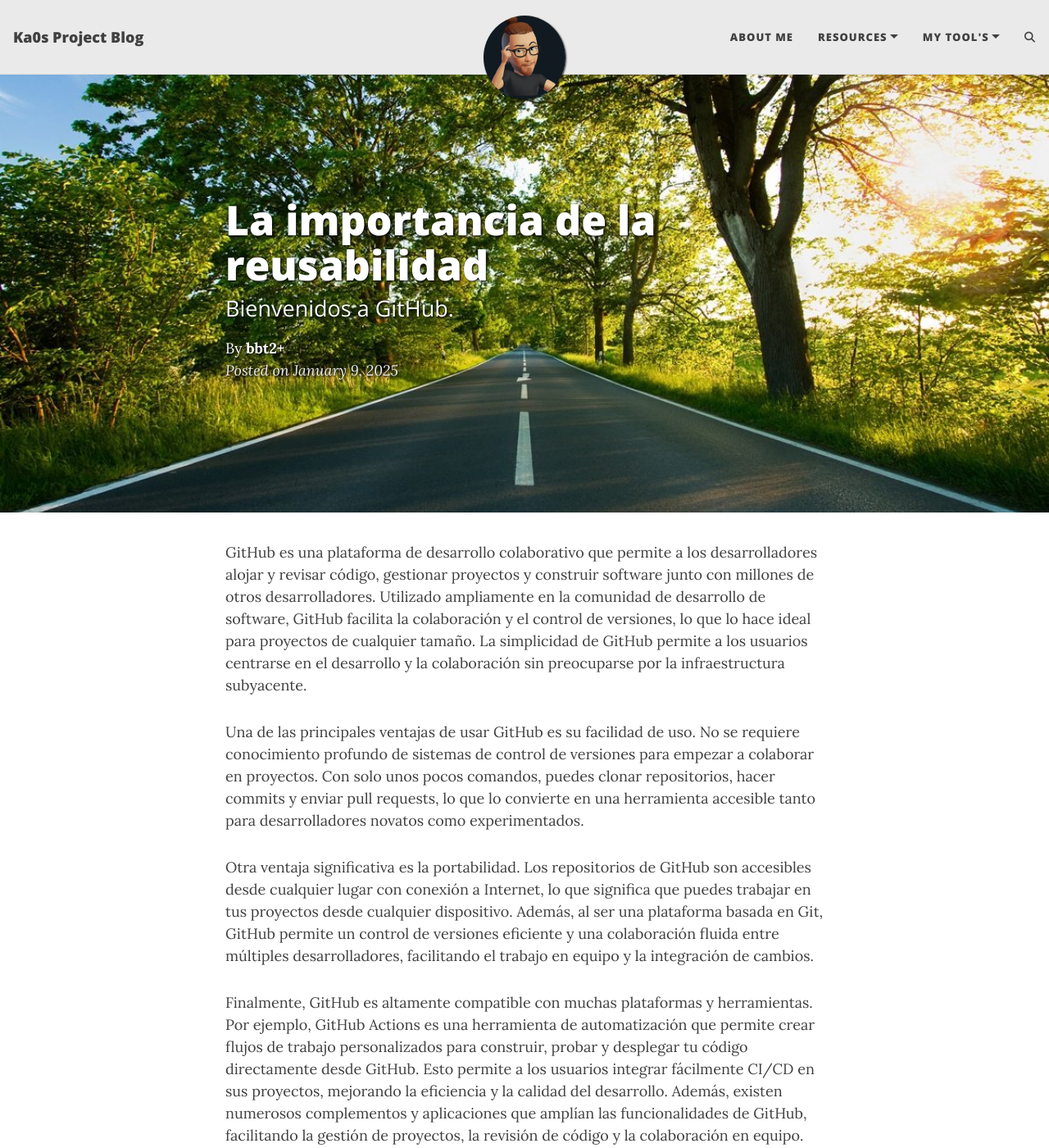
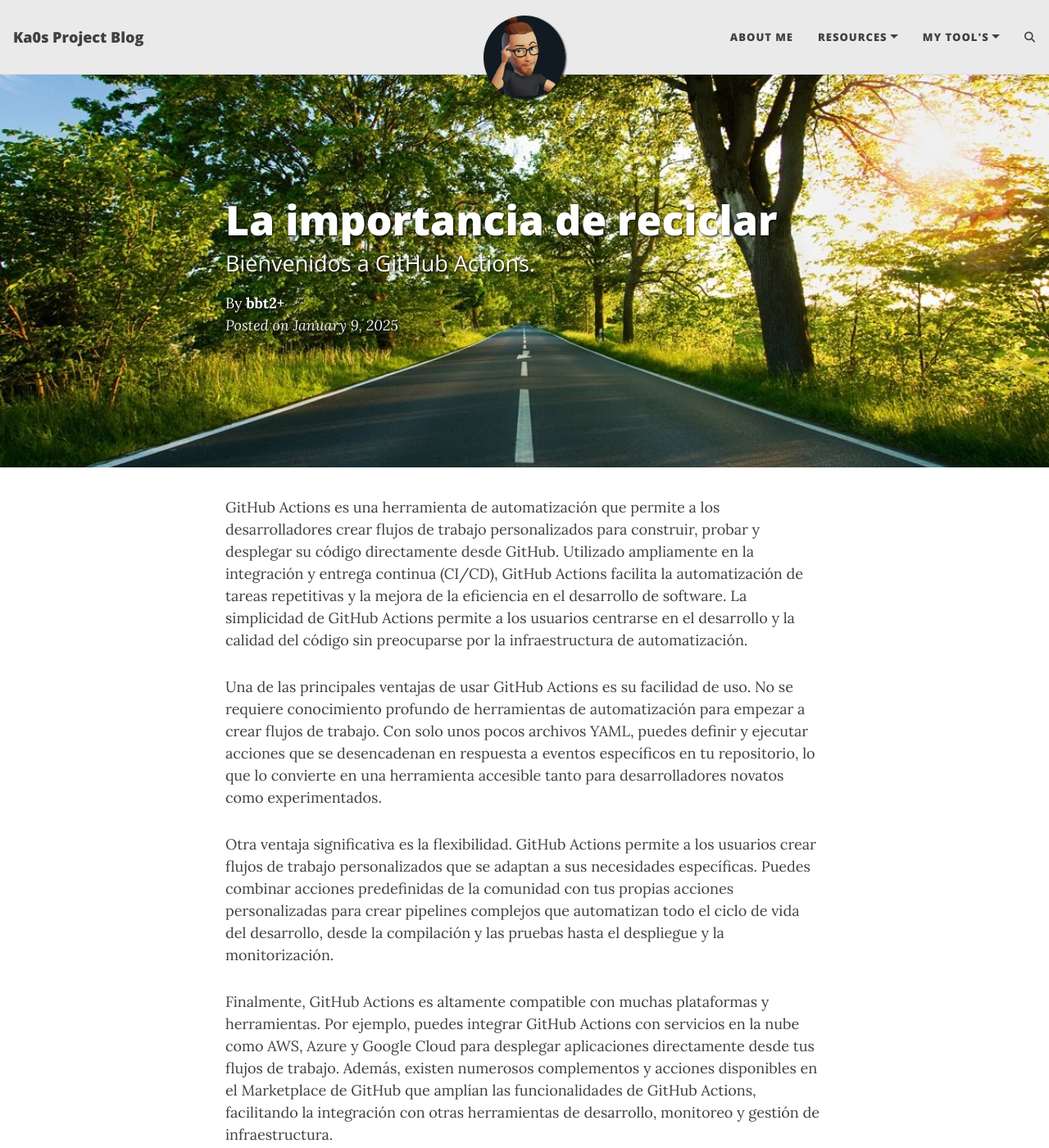
Before and after one commit to Ka0s-Klaus/ka0s.github.io, a Jekyll site: the page built from _posts/2025-01-09-la-importancia-de-reciclar.md, in a window 1280 px wide and 1400 px high. Shown: the whole window at 82% size. Built offline with Jekyll 4.4.1, drawn with Linux system fonts in a browser that asks for light colours; comment, search, counter and statistics services are not loaded.

Commit message:
Upload and update blog content

```diff
--- a/_posts/2025-01-09-la-importancia-de-reciclar.md
+++ b/_posts/2025-01-09-la-importancia-de-reciclar.md
@@ -1,7 +1,7 @@
 ---
 layout: post
-title: La importancia de la reusabilidad
-subtitle: Bienvenidos a GitHub.
+title: La importancia de reciclar
+subtitle: Bienvenidos a GitHub Actions.
 cover-img: /assets/img/path.jpg
 thumbnail-img: /assets/img/futuro.png
 share-img: /assets/img/path.jpg
@@ -9,10 +9,10 @@
 author: bbt2+
 ---
 
-GitHub es una plataforma de desarrollo colaborativo que permite a los desarrolladores alojar y revisar código, gestionar proyectos y construir software junto con millones de otros desarrolladores. Utilizado ampliamente en la comunidad de desarrollo de software, GitHub facilita la colaboración y el control de versiones, lo que lo hace ideal para proyectos de cualquier tamaño. La simplicidad de GitHub permite a los usuarios centrarse en el desarrollo y la colaboración sin preocuparse por la infraestructura subyacente.
+GitHub Actions es una herramienta de automatización que permite a los desarrolladores crear flujos de trabajo personalizados para construir, probar y desplegar su código directamente desde GitHub. Utilizado ampliamente en la integración y entrega continua (CI/CD), GitHub Actions facilita la automatización de tareas repetitivas y la mejora de la eficiencia en el desarrollo de software. La simplicidad de GitHub Actions permite a los usuarios centrarse en el desarrollo y la calidad del código sin preocuparse por la infraestructura de automatización.
 
-Una de las principales ventajas de usar GitHub es su facilidad de uso. No se requiere conocimiento profundo de sistemas de control de versiones para empezar a colaborar en proyectos. Con solo unos pocos comandos, puedes clonar repositorios, hacer commits y enviar pull requests, lo que lo convierte en una herramienta accesible tanto para desarrolladores novatos como experimentados.
+Una de las principales ventajas de usar GitHub Actions es su facilidad de uso. No se requiere conocimiento profundo de herramientas de automatización para empezar a crear flujos de trabajo. Con solo unos pocos archivos YAML, puedes definir y ejecutar acciones que se desencadenan en respuesta a eventos específicos en tu repositorio, lo que lo convierte en una herramienta accesible tanto para desarrolladores novatos como experimentados.
 
-Otra ventaja significativa es la portabilidad. Los repositorios de GitHub son accesibles desde cualquier lugar con conexión a Internet, lo que significa que puedes trabajar en tus proyectos desde cualquier dispositivo. Además, al ser una plataforma basada en Git, GitHub permite un control de versiones eficiente y una colaboración fluida entre múltiples desarrolladores, facilitando el trabajo en equipo y la integración de cambios.
+Otra ventaja significativa es la flexibilidad. GitHub Actions permite a los usuarios crear flujos de trabajo personalizados que se adaptan a sus necesidades específicas. Puedes combinar acciones predefinidas de la comunidad con tus propias acciones personalizadas para crear pipelines complejos que automatizan todo el ciclo de vida del desarrollo, desde la compilación y las pruebas hasta el despliegue y la monitorización.
 
-Finalmente, GitHub es altamente compatible con muchas plataformas y herramientas. Por ejemplo, GitHub Actions es una herramienta de automatización que permite crear flujos de trabajo personalizados para construir, probar y desplegar tu código directamente desde GitHub. Esto permite a los usuarios integrar fácilmente CI/CD en sus proyectos, mejorando la eficiencia y la calidad del desarrollo. Además, existen numerosos complementos y aplicaciones que amplían las funcionalidades de GitHub, facilitando la gestión de proyectos, la revisión de código y la colaboración en equipo.
+Finalmente, GitHub Actions es altamente compatible con muchas plataformas y herramientas. Por ejemplo, puedes integrar GitHub Actions con servicios en la nube como AWS, Azure y Google Cloud para desplegar aplicaciones directamente desde tus flujos de trabajo. Además, existen numerosos complementos y acciones disponibles en el Marketplace de GitHub que amplían las funcionalidades de GitHub Actions, facilitando la integración con otras herramientas de desarrollo, monitoreo y gestión de infraestructura.
```
